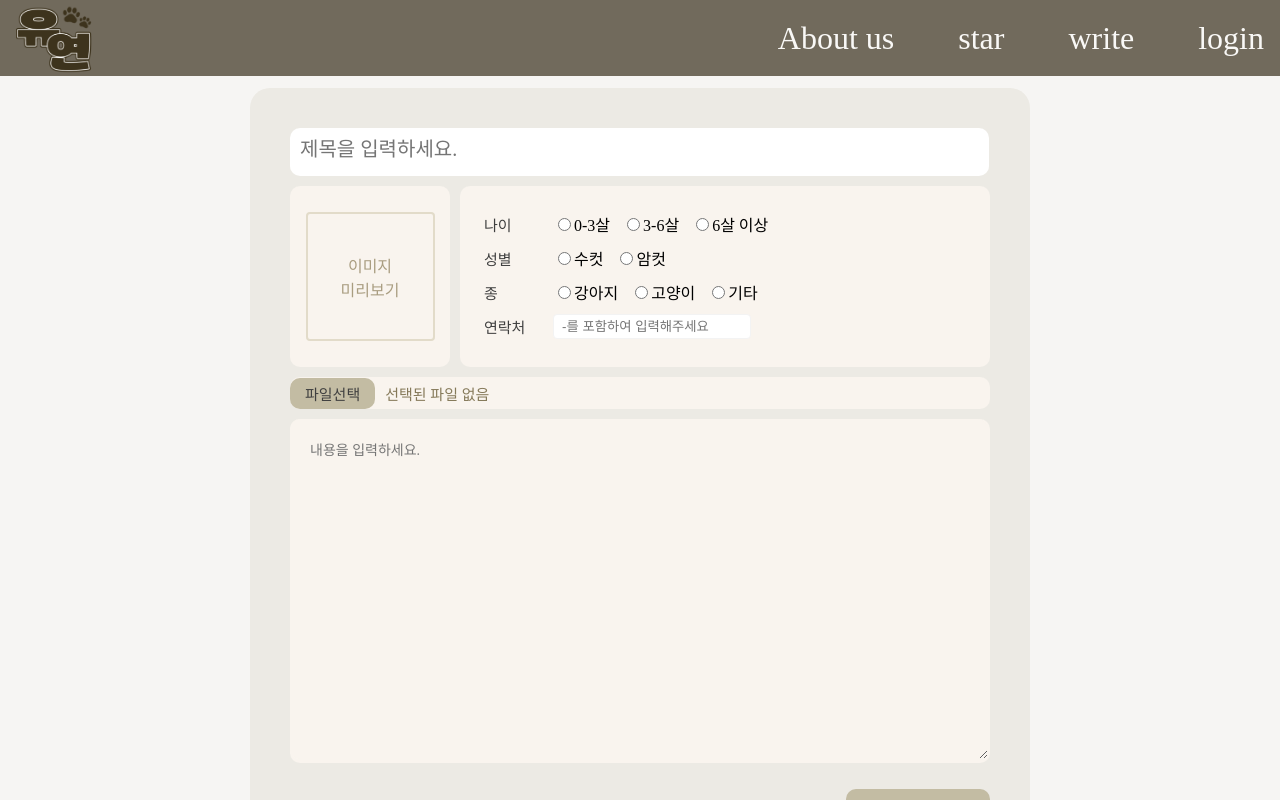
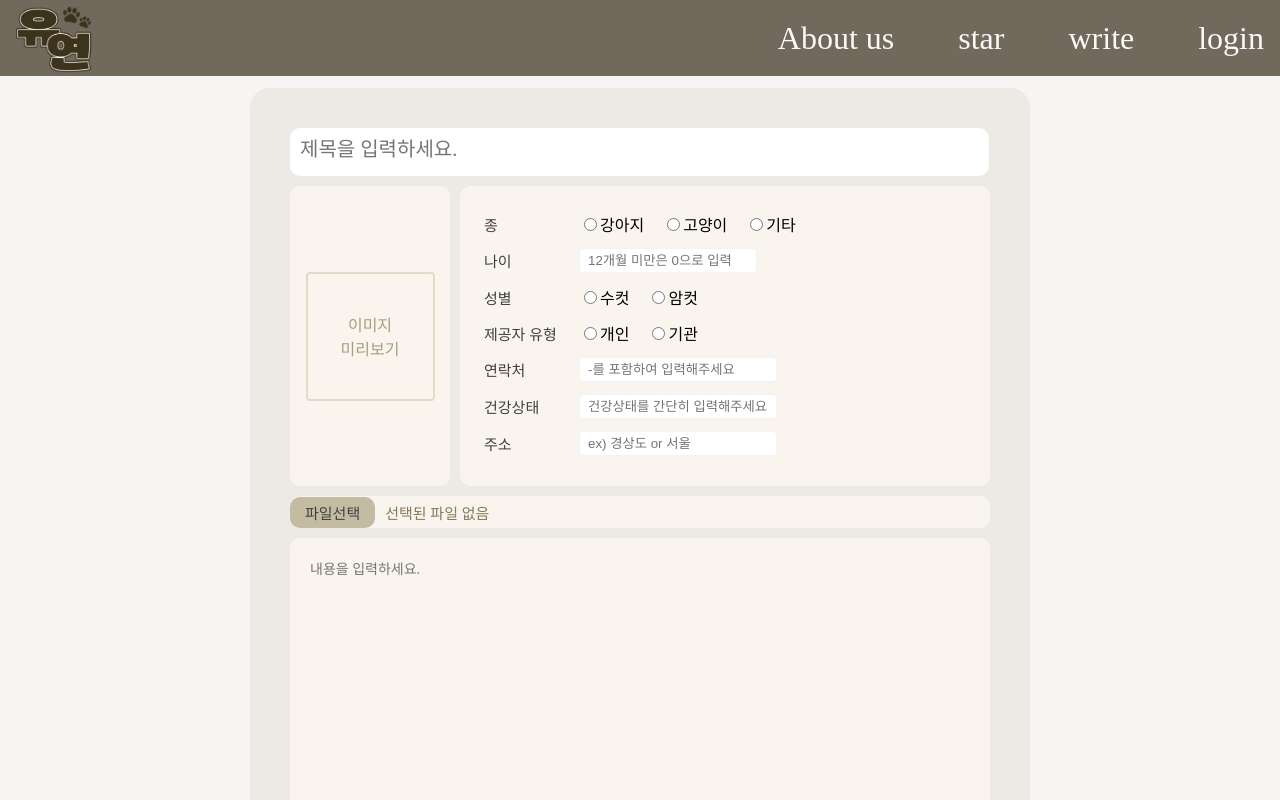
Before and after one commit to InhaH-A-Team/InhaH-A-Team, a React (Vite) app: page /write in a window 1280 px wide. Shown: the top 800 px of the page. Built offline with nearby package versions, Linux system fonts and the light colour scheme; a web font is replaced by a local one.

Commit message:
Post api 연결 및 추가 input 설정

```diff
--- a/src/api.js
+++ b/src/api.js
@@ -45,13 +45,34 @@ export async function updateUserInfo(data) {
 
 // --- Post ---
 // 게시글 생성 (POST /posts)
-export async function createPost(data) {
-  return fetch(`${BASE_URL}posts`, {
+export async function createPost(form) {
+  const formData = new FormData();
+  formData.append("title", form.title);
+  formData.append("species", form.species);
+  formData.append("gender", form.gender);
+  formData.append("age", form.age);
+  formData.append("health_status", form.health_status);
+  formData.append("provider_type", form.provider_type);
+  formData.append("address", form.address);
+  formData.append("phone_number", form.phone_number);
+  formData.append("contents", form.contents);
+  formData.append("image", form.image); // ✅ 이미지 파일
+for (let [key, value] of formData.entries()) {
+  console.log(`${key}:`, value);
+}
+
+  const token = localStorage.getItem("access_token");
+
+  return fetch(`${BASE_URL}posts/`, {
     method: "POST",
-    headers: { "Content-Type": "application/json" },
-    body: JSON.stringify(data),
+    headers: {
+      Authorization: `Bearer ${token}`,
+    },
+    body: formData,
   }).then(res => res.json());
 }
+
+
 
 // 게시글 수정 (PATCH /posts/{post_id})
 export async function updatePost(post_id, data) {
--- a/src/components/Nav.css
+++ b/src/components/Nav.css
@@ -73,7 +73,7 @@
 }
 
 .dropdown-logout {
-  background-color: #FD6C6C;
+  background-color: #DF924E;
   color: white;
   border: none;
   padding: 6px;
--- a/src/components/Postform.css
+++ b/src/components/Postform.css
@@ -89,22 +89,29 @@ input[type="radio"] {
 .write-row {
   display: flex;
   align-items: center;
-  gap: 12px;
-  margin-bottom: 10px;
+  gap: 18px;
+  margin-bottom: 12px;
 }
 .write-row > span {
-  width: 55px;
+  width: 75px;
   color: #3F3F3F;
   font-weight: 500;
   font-size: 15px;
   margin-right: 2px;
 }
-.write-phone {
+.write-phone, .write-input {
   border: 1px solid #f3f3f3;
   padding: 4px 8px;
   border-radius: 4px;
   background: #fff;
   width: 180px;
+}
+.write-age{
+  border: 1px solid #f3f3f3;
+  padding: 4px 8px;
+  border-radius: 4px;
+  background: #fff;
+  width: 160px;
 }
 .write-filebar {
   background: #F9F4EE;
--- a/src/components/Postform.jsx
+++ b/src/components/Postform.jsx
@@ -1,18 +1,44 @@
 import React, { useState } from "react";
 import "./Postform.css";
+import { useNavigate } from "react-router-dom";
+import { createPost } from "../api";
 
 function Postform() {
   const [form, setForm] = useState({
     title: "",
-    age: [],
+    age: "",
     gender: [],
     species: [],
     phone: "",
     contents: "",
     mainPhoto: null,
     contentFile: null,
+    health_status: "",
+    provider_type: [],
+    address: "",
   });
+
   const [mainPreview, setMainPreview] = useState(null);
+  const navigate = useNavigate();
+
+  function normalizeAddress(input) {
+  const lower = input.toLowerCase().replace(/\s+/g, "");
+  if (lower.includes("서울")) return "서울";
+  if (lower.includes("인천")) return "인천";
+  if (lower.includes("부산")) return "부산";
+  if (lower.includes("대구")) return "대구";
+  if (lower.includes("광주")) return "광주";
+  if (lower.includes("대전")) return "대전";
+  if (lower.includes("세종")) return "세종";
+  if (lower.includes("제주")) return "제주도";
+  if (lower.includes("충청")) return "충청도";
+  if (lower.includes("경기")) return "경기도";
+  if (lower.includes("강원")) return "강원도";
+  if (lower.includes("경상")) return "경상도";
+  if (lower.includes("전라")) return "전라도";
+
+  return "";
+}
 
   const handleInputChange = e => {
     const { name, value } = e.target;
@@ -52,7 +78,7 @@ function Postform() {
   }
 };
 
-  const handleSubmit = e => {
+  const handleSubmit = async (e) => {
     e.preventDefault();
   if (!form.title) {
     alert("제목을 입력해주세요.");
@@ -62,7 +88,7 @@ function Postform() {
     alert("사진은 필수항목입니다.");
     return;
   }
-  if (form.age.length === 0) {
+  if (form.age.length ===0) {
     alert("나이는 필수항목입니다.");
     return;
   }
@@ -74,20 +100,50 @@ function Postform() {
     alert("종은 필수항목입니다.");
     return;
   }
+  if (form.provider_type.length === 0) {
+    alert("보호자 유형은 필수항목입니다.");
+    return;
+  }
+  const normalizedAddress = normalizeAddress(form.address);
+  if (!normalizedAddress) {
+    alert("허용되지 않은 주소입니다. 시/도만 입력해주세요.");
+    return;
+}
     // 010-1234-5678 형식 체크
     if (!/^01[0-9]-\d{3,4}-\d{4}$/.test(form.phone)) {
       alert("연락처를 올바른 형식 (010-1234-5678) 으로 입력하세요.");
     return;
   }
+    const postData = {
+      title: form.title,
+      species: form.species[0],
+      gender: form.gender[0],
+      age: form.age[0],
+      health_status: form.health_status,
+      provider_type: form.provider_type[0],
+      address: normalizedAddress,
+      phone_number: form.phone,
+      contents: form.contents,
+      image: form.mainPhoto
+    };
 
-    // 실제 제출 처리 추가해야됨.
-    alert("등록 완료!");
+
+  try {
+      const res = await createPost(postData);
+      if (res.status === "success") {
+        alert(res.message);
+        navigate("/");
+      }
+      else {
+        alert(res.message || "등록 실패");
+      }
+    } catch (err) {
+      alert("서버 오류가 발생했습니다.");
+    }
   };
-
-  return (
+    return (
     <div className="platform-container">
       <form className="write-container" onSubmit={handleSubmit}>
-        {/* 제목 */}
         <input
           className="write-title"
           type="text"
@@ -109,13 +165,24 @@ function Postform() {
             </div>
           </div>
 
-          {/* specific (age, gender, species, phone) */}
           <div className="write-specificbox">
+
+            <div className="write-row">
+              <span>종</span>
+              <label><input type="radio" name="species" value="강아지" onChange={handleRadio} />강아지</label>
+              <label><input type="radio" name="species" value="고양이" onChange={handleRadio} />고양이</label>
+              <label><input type="radio" name="species" value="기타" onChange={handleRadio} />기타</label>
+            </div>
+
             <div className="write-row">
               <span>나이</span>
-              <label><input type="radio" name="age" value="0-3세" onChange={handleRadio} />0-3살</label>
-              <label><input type="radio" name="age" value="3-6세" onChange={handleRadio} />3-6살</label>
-              <label><input type="radio" name="age" value="6세 이상" onChange={handleRadio} />6살 이상</label>
+              <input type="number"
+                name="age"
+                value={form.age}
+                onChange={handleInputChange}
+                className="write-age"
+                placeholder="12개월 미만은 0으로 입력"
+              />
             </div>
 
             <div className="write-row">
@@ -125,10 +192,9 @@ function Postform() {
             </div>
 
             <div className="write-row">
-              <span>종</span>
-              <label><input type="radio" name="species" value="강아지" onChange={handleRadio} />강아지</label>
-              <label><input type="radio" name="species" value="고양이" onChange={handleRadio} />고양이</label>
-              <label><input type="radio" name="species" value="기타" onChange={handleRadio} />기타</label>
+              <span>제공자 유형</span>
+              <label><input type="radio" name="provider_type" value="개인" onChange={handleRadio} />개인</label>
+              <label><input type="radio" name="provider_type" value="기관" onChange={handleRadio} />기관</label>
             </div>
 
             <div className="write-row">
@@ -142,10 +208,33 @@ function Postform() {
                 className="write-phone"
               />
             </div>
+
+            <div className="write-row">
+              <span>건강상태</span>
+              <input
+                type="text"
+                name="health_status"
+                className="write-input"
+                placeholder="건강상태를 간단히 입력해주세요"
+                value={form.health_status}
+                onChange={handleInputChange}
+              />
+            </div>
+
+            <div className="write-row">
+              <span>주소</span>
+              <input
+                type="text"
+                name="address"
+                className="write-input"
+                placeholder="ex) 경상도 or 서울"
+                value={form.address}
+                onChange={handleInputChange}
+              />
+            </div>
           </div>
         </div>
 
-        {/* 사진 업로드 */}
       <div className="write-filebar">
         <label className="write-filebtn" htmlFor="contentFileInput">파일선택</label>
         <input
@@ -162,7 +251,6 @@ function Postform() {
         </span>
       </div>
 
-        {/* 내용 입력 */}
         <div className="write-contentbox">
           <textarea
             className="write-content"
@@ -181,4 +269,7 @@ function Postform() {
   );
 }
 
+
+
+
 export default Postform;
```
